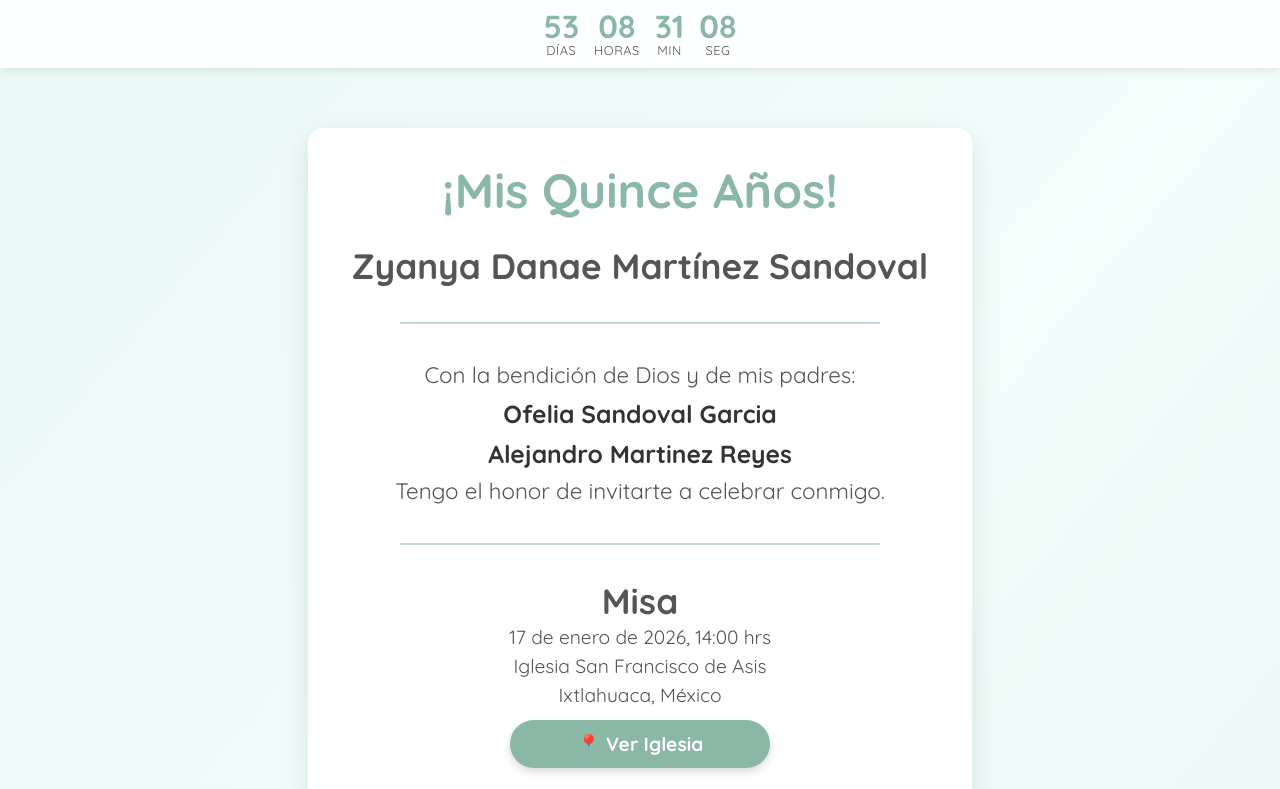
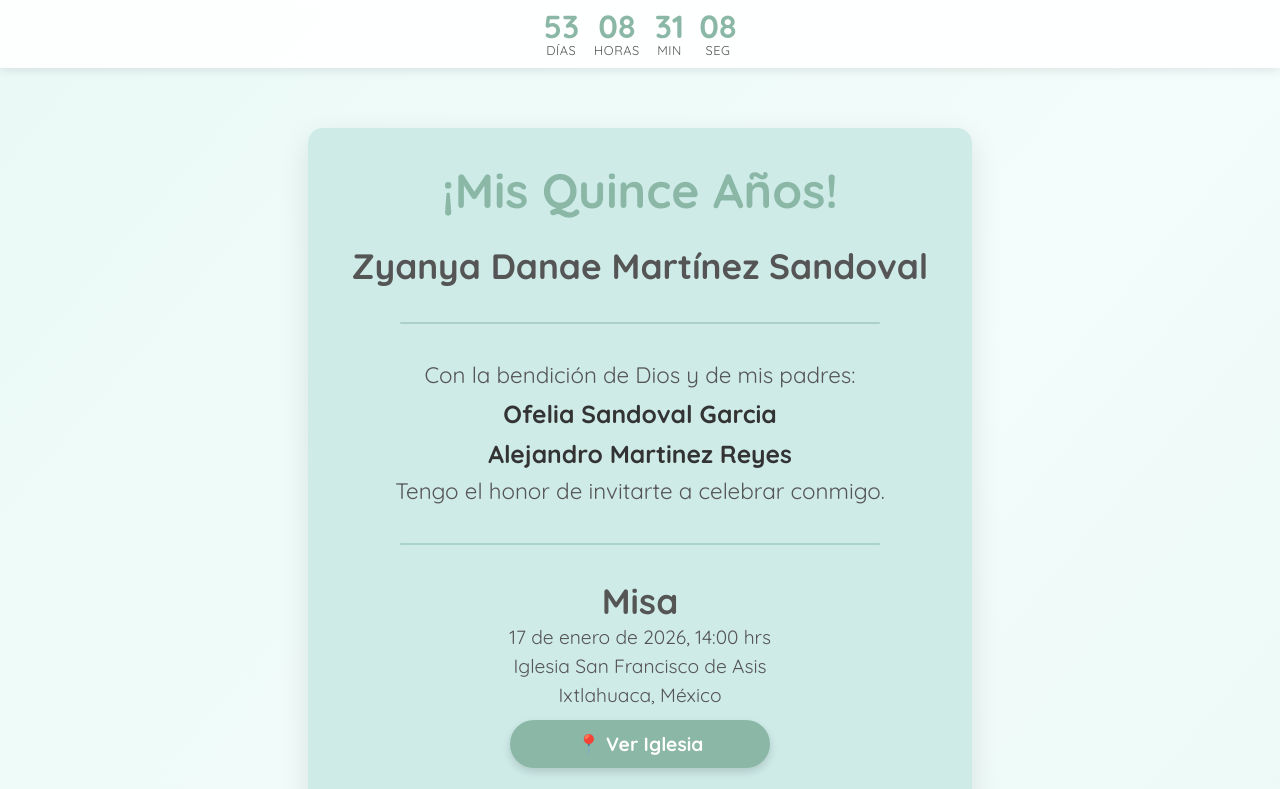
Before and after one commit to AlanOtz/Invitacio_Digital, a plain HTML site: page mas_detalles.html in a window 1280 px wide. Shown: the top 789 px of the page. Drawn offline with Linux system fonts and the light colour scheme.

Commit message:
Update mas_detalles.html

```diff
--- a/mas_detalles.html
+++ b/mas_detalles.html
@@ -53,6 +53,7 @@
             .time-block span:first-child { font-size: 2em; }
             .time-block span:last-child { font-size: 0.8em; }
         }
+        /* ================================ */
 
         /* === ESTILOS DE LLUVIA === */
         #animacion-lluvia {
@@ -83,7 +84,6 @@
         }
         #animacion-lluvia span:nth-child(odd) { background-image: url('Sobre_Dinero.png'); }
         #animacion-lluvia span:nth-child(even) { background-image: url('Regalo.png'); }
-        /* Posiciones aleatorias lluvia */
         #animacion-lluvia span:nth-child(1) { left: 10%; width: 80px; height: 80px; animation-duration: 10s; animation-delay: 0s; }
         #animacion-lluvia span:nth-child(2) { left: 20%; width: 50px; height: 50px; animation-duration: 12s; animation-delay: -3s; }
         #animacion-lluvia span:nth-child(3) { left: 30%; width: 70px; height: 70px; animation-duration: 8s; animation-delay: -5s; }
@@ -96,11 +96,11 @@
         #animacion-lluvia span:nth-child(10) { left: 15%; width: 75px; height: 75px; animation-duration: 10s; animation-delay: -5s; }
         #animacion-lluvia span:nth-child(11) { left: 45%; width: 80px; height: 80px; animation-duration: 12s; animation-delay: -9s; }
         #animacion-lluvia span:nth-child(12) { left: 85%; width: 60px; height: 60px; animation-duration: 9s; animation-delay: -10s; }
+        /* === FIN DE ESTILOS DE LLUVIA === */
 
-        /* === CONFIGURACIÓN DE LOS DOS FONDOS (FONDO1 y FONDO2) === */
         .content-wrapper {
-            /* Color de respaldo por si no cargan las imágenes */
-            background-color: #fff;
+            /* CAMBIO DE COLOR AQUÍ: Un tono menta un poco más oscuro (#CEEBE8) */
+            background-color: #CEEBE8;
             padding: 2em;
             border-radius: 15px;
             box-shadow: 0 10px 30px rgba(0, 0, 0, 0.1);
@@ -110,47 +110,12 @@
             flex-direction: column;
             gap: 1.5em;
             align-items: center;
-            position: relative; /* Necesario para que funcione el truco de capas */
+            position: relative;
             z-index: 100;
             overflow: hidden;
-
-            /* --- CAPA 1: FONDO 2 (VA ABAJO) --- */
-            /* Esta imagen se alineará al fondo del contenedor */
-            background-image: url('Fondo2.png');
-            background-position: bottom center;
-            background-repeat: no-repeat;
-            background-size: 100% auto; /* Ajusta al ancho */
         }
 
-        /* --- CAPA 2: FONDO 1 (VA ARRIBA CON DIFUMINADO) --- */
-        .content-wrapper::before {
-            content: "";
-            position: absolute;
-            top: 0;
-            left: 0;
-            width: 100%;
-            height: 70%; /* Ocupa el 70% superior para asegurar que cruce con el de abajo */
-
-            background-image: url('Fondo1.png');
-            background-position: top center;
-            background-repeat: no-repeat;
-            background-size: 100% auto;
-
-            /* Esto crea el efecto de desvanecimiento hacia abajo */
-            -webkit-mask-image: linear-gradient(to bottom, black 60%, transparent 100%);
-            mask-image: linear-gradient(to bottom, black 60%, transparent 100%);
-
-            z-index: 0; /* Se queda detrás del texto */
-            pointer-events: none;
-        }
-
-        /* Aseguramos que TODO el texto esté por encima de las imágenes de fondo */
-        .content-wrapper > * {
-            position: relative;
-            z-index: 1;
-        }
-
-        /* --- ESTILOS GENERALES DE TEXTO Y BOTONES --- */
+        /* --- NUEVOS ESTILOS PARA DETALLES --- */
         .section-divider {
             width: 80%;
             height: 2px;
@@ -209,12 +174,13 @@
             transform: translateY(-2px);
         }
 
-        /* Vestimenta: Borde a borde */
+        /* --- ESTILOS MODIFICADOS PARA VESTIMENTA (Borde a Borde) --- */
         .dresscode-section {
             display: flex;
             flex-direction: column;
             align-items: center;
-            width: calc(100% + 4em);
+            /* Truco para romper el padding del padre y llegar al borde */
+            width: calc(100% + 4em); /* 100% + los 2em de padding izquierdo + 2em derecho */
             margin-left: -2em;
             margin-right: -2em;
             margin-top: 1em;
@@ -226,8 +192,7 @@
             margin: 0;
             overflow: hidden;
         }
-        /* Ajuste de difuminado para la imagen de vestimenta
-           (asumiendo que Fondo1/Fondo2 son claros, difuminamos a blanco o transparente) */
+        /* Efecto de difuminado AJUSTADO AL NUEVO COLOR MENTA MÁS OSCURO */
         .dresscode-image-wrapper::after {
             content: '';
             position: absolute;
@@ -235,7 +200,8 @@
             left: 0;
             right: 0;
             bottom: 0;
-            background: radial-gradient(ellipse at center, transparent 60%, rgba(255,255,255,0.8) 100%);
+            /* El degradado ahora termina en el nuevo color #CEEBE8 */
+            background: radial-gradient(ellipse at center, transparent 55%, #CEEBE8 100%);
             pointer-events: none;
         }
         .dresscode-section img {
@@ -278,6 +244,7 @@
             background-color: #bbb;
             transform: translateY(-2px);
         }
+        /* ---------------------------------- */
 
     </style>
 </head>
```
